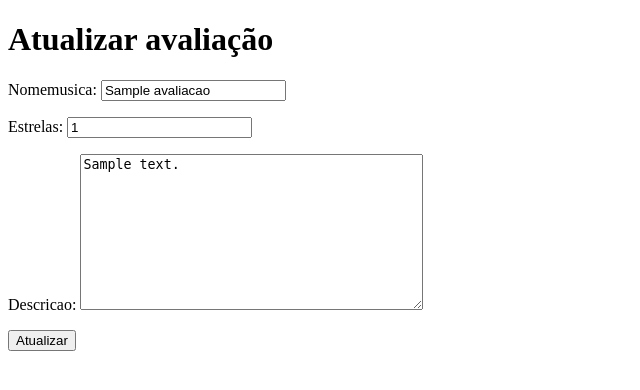
After one commit to americogabriel/Desafio-25.2, a Django app: page /atualizar/1 in a window 1280 px wide. The commit adds this page. Shown: the top 390 px of the page, without its empty margins (0-640 px from the left). Run offline with Django 5.2, Linux system fonts and the light colour scheme; tables that the repository leaves empty hold one stand-in row (values such as "Sample post"); some libraries are stand-ins or nearby versions.

Commit message:
Classe Based View para atualizar model

```diff
--- a/app/form.py
+++ b/app/form.py
@@ -1,4 +1,11 @@
 from django import forms
 from .models import Avaliacao
+
+
 class PesquisaForm(forms.Form):
     pesquisa = forms.CharField(max_length= 100)
+
+class AtualizarForm(forms.ModelForm):
+    class Meta:
+        model = Avaliacao
+        fields = ['nomemusica','estrelas','descricao']
--- a/app/templates/app/avaliacaolist.html
+++ b/app/templates/app/avaliacaolist.html
@@ -14,6 +14,7 @@
             <h2>{{avaliacao.nomemusica}}</h2>
             <h3>{{avaliacao.estrelas}}</h3>
             <a href="{% url 'url_deletar' avaliacao.id%}">Deletar</a>
+            <a href="{% url 'url_atualizar' avaliacao.id%}">Alterar</a>
         {% endfor %}
     </div>
 </body>
--- /dev/null
+++ b/app/templates/app/update.html
@@ -0,0 +1,21 @@
+<!DOCTYPE html>
+<html lang="en">
+<head>
+    <meta charset="UTF-8">
+    <meta name="viewport" content="width=device-width, initial-scale=1.0">
+    <title>Document</title>
+</head>
+<body>
+    <header>
+        <h1>Atualizar avaliação</h1>
+    </header>
+    <div class="container">
+         <form method="post">
+            {% csrf_token %}
+            {{form.as_p}}
+
+            <button type="submit">Atualizar</button>
+        </form>
+    </div>
+</body>
+</html>
--- a/app/urls.py
+++ b/app/urls.py
@@ -1,5 +1,5 @@
 from django.urls import path
-from .views import home, buscar , perfilmusica , favoritar , listar , deletar
+from .views import home, buscar , perfilmusica , favoritar , listar , deletar , update
 
 urlpatterns = [
     path('',home,name = 'url_home'),
@@ -8,4 +8,5 @@ urlpatterns = [
     path('favoritar/<int:pk>',favoritar, name='url_favoritar'),
     path('listar/',listar.as_view(), name='url_listar'),
     path('deletar/<int:pk>',deletar.as_view(), name='url_deletar'),
+    path('atualizar/<int:pk>',update.as_view(), name = 'url_atualizar')
 ]
--- a/app/views.py
+++ b/app/views.py
@@ -1,6 +1,6 @@
 from django.shortcuts import render
 from django.http import HttpResponse, JsonResponse
-from .form import PesquisaForm
+from .form import PesquisaForm , AtualizarForm
 import requests
 from .models import Avaliacao, Favoritas
 from django.views.generic import ListView, UpdateView , DeleteView
@@ -58,3 +58,9 @@ class deletar(DeleteView):
     template_name = 'app/remover.html'
     context_object_name = 'avaliacao'
     success_url = reverse_lazy('url_listar')
+
+class update(UpdateView):
+    model = Avaliacao
+    template_name = 'app/update.html'
+    form_class = AtualizarForm
+    success_url = reverse_lazy('url_listar')
```
